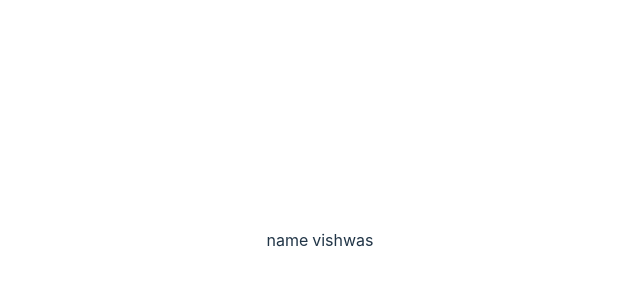
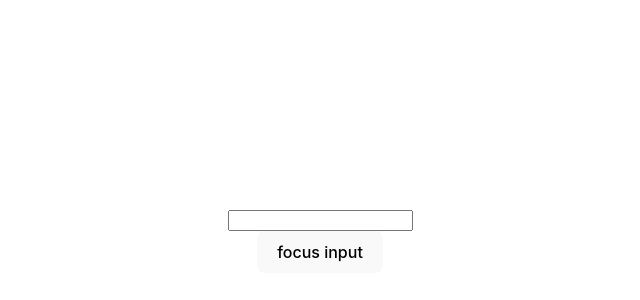
Before and after one commit to Akshola00/youtube_react_tuts, a React (Vite) app in the folder react_codeEvolution/: page / in a window 1280 px wide. Shown: the part 160-460 px from the top of the page, without its empty margins (320-960 px from the left). Built offline with nearby package versions, Linux system fonts and the light colour scheme.

Commit message:
progress learnt memo and refs

```diff
--- a/react_codeEvolution/src/App.jsx
+++ b/react_codeEvolution/src/App.jsx
@@ -1,4 +1,4 @@
-import { Fragment, useState } from 'react'
+import { Fragment, PureComponent, useState } from 'react'
 import Message from './components/message'
 import Counter from './components/Counter'
 import Greet from './components/Greet'
@@ -18,6 +18,11 @@ import Form from './components/Form'
 import LifecycleA from './components/LifecycleA'
 import Fragmentdemo from './components/Fragmentdemo'
 import Table from './components/Table'
+import Regularcomponent from './components/Regularcomponent'
+import PureandRegComp from './components/PureandRegComp'
+import RefsDemo from './components/RefsDemo'
+import Focusinput from './components/Focusinput'
+import FRParentinput from './components/FRParentinput'
 
 function App() {
   const [count, setCount] = useState(0)
@@ -27,7 +32,11 @@ function App() {
       {/* < Form /> */}
       {/* <LifecycleA /> */}
       {/* <Fragmentdemo /> */}
-      <Table />
+      {/* <Table /> */}
+      {/* <PureandRegComp /> */}
+      {/* <RefsDemo/> */}
+      {/* <Focusinput/> */}
+      <FRParentinput />
       {/* <h2 className='error'>error</h2>
       <h3 className={styles.success}>success</h3> */}
       {/* <Stylesheet primary={true} /> */}
--- /dev/null
+++ b/react_codeEvolution/src/components/FRInupt.jsx
@@ -0,0 +1,19 @@
+import React from 'react'
+
+// function FRInupt() {
+//   return (
+//     <div>
+//       <input type="text" name="" id="" />
+//     </div>
+//   )
+// }
+
+const FRInupt = React.forwardRef((props, ref) => {
+    return (
+        <div>
+            <input type="text" ref={ref} />
+        </div>
+    )
+})
+
+export default FRInupt
--- /dev/null
+++ b/react_codeEvolution/src/components/FRParentinput.jsx
@@ -0,0 +1,23 @@
+import React, { Component } from 'react'
+import FRInupt from './FRInupt'
+
+class FRParentinput extends Component {
+    constructor(props) {
+      super(props)
+
+      this.inputref = React.createRef()
+    }
+    clickhandler = () => {
+        this.inputref.current.focus()
+    }
+  render() {
+    return (
+      <div>
+        <FRInupt ref={this.inputref} />
+        <button onClick={this.clickhandler}>focus input</button>
+      </div>
+    )
+  }
+}
+
+export default FRParentinput
--- /dev/null
+++ b/react_codeEvolution/src/components/Focusinput.jsx
@@ -0,0 +1,23 @@
+import React, { Component } from 'react'
+
+class Focusinput extends Component {
+    constructor(props) {
+      super(props)
+
+      this.componentref = React.createRef()
+    }
+
+    clickhandler = () => {
+        this.componentref.current.focusinput()
+    }
+  render() {
+    return (
+      <div>
+        <input type="text" ref={this.componentref} />
+        <button onClick={this.clickhandler}>Focus Input</button>
+      </div>
+    )
+  }
+}
+
+export default Focusinput
--- a/react_codeEvolution/src/components/Fragmentdemo.jsx
+++ b/react_codeEvolution/src/components/Fragmentdemo.jsx
@@ -2,7 +2,7 @@ import React from 'react'
 
 function Fragmentdemo() {
   return (
-        // react fragment is used to remove extra node in your application
+    // react fragment is used to remove extra node in your application
     <React.Fragment>
       <h1>Fragmentdemo</h1>
       <p>thi describes the fragmnet demo component</p>
--- /dev/null
+++ b/react_codeEvolution/src/components/Memocomponent.jsx
@@ -0,0 +1,12 @@
+import React from 'react'
+
+function Memocomponent({name}) {
+    console.log("Rendering memo component")
+  return (
+    <div>
+      {name}
+    </div>
+  )
+}
+
+export default React.memo(Memocomponent)
--- /dev/null
+++ b/react_codeEvolution/src/components/PureandRegComp.jsx
@@ -0,0 +1,37 @@
+import React, { Component, PureComponent } from 'react'
+import Regularcomponent from './Regularcomponent';
+import Purecomponent from './Purecomponent';
+import Memocomponent from './Memocomponent';
+
+class PureandRegComp extends Component {
+    constructor(props) {
+      super(props)
+
+      this.state = {
+         name : "vishwas"
+      }
+    }
+      componentDidMount() {
+        setInterval(() => {
+            this.setState({
+                name:"vishwas"
+            })
+
+        }, 2000)
+      };
+
+
+  render() {
+    console.log("*********************** Parent Comp Render ***********************")
+    return (
+      <div>
+        parent component
+        <Memocomponent name={this.state.name}/>
+        {/* <Regularcomponent name={this.state.name} />
+        <Purecomponent name={this.state.name} /> */}
+      </div>
+    )
+  }
+}
+
+export default PureandRegComp
--- /dev/null
+++ b/react_codeEvolution/src/components/Purecomponent.jsx
@@ -0,0 +1,14 @@
+import React, { Component } from 'react'
+
+export class Purecomponent extends Component {
+  render() {
+    console.log("******pure component render")
+    return (
+      <div>
+        pure component {this.props.name}
+      </div>
+    )
+  }
+}
+
+export default Purecomponent
--- /dev/null
+++ b/react_codeEvolution/src/components/RefsDemo.jsx
@@ -0,0 +1,27 @@
+import React, { Component } from 'react'
+
+class RefsDemo extends Component {
+  constructor(props) {
+    super(props)
+
+    this.inputRef = React.createRef()
+  }
+  componentDidMount() {
+    this.inputRef.current.focus()
+    console.log(this.inputRef)
+  }
+  clickhandler = () => {
+    alert(this.inputRef.current.value)
+  }
+  render() {
+    return (
+      <div>
+        <input type="text" ref={this.inputRef} />
+        <button onClick={this.clickhandler}>click</button>
+
+      </div>
+    )
+  }
+}
+
+export default RefsDemo
--- /dev/null
+++ b/react_codeEvolution/src/components/Regularcomponent.jsx
@@ -0,0 +1,14 @@
+import React, { Component } from 'react'
+
+class Regularcomponent extends Component {
+  render() {
+    console.log("Regular component******")
+    return (
+      <div>
+        regular componenet {this.props.name}
+      </div>
+    )
+  }
+}
+
+export default Regularcomponent
```
Also changed, not shown: react_codeEvolution/src/components/Input.jsx (added, +21 -0 lines).
